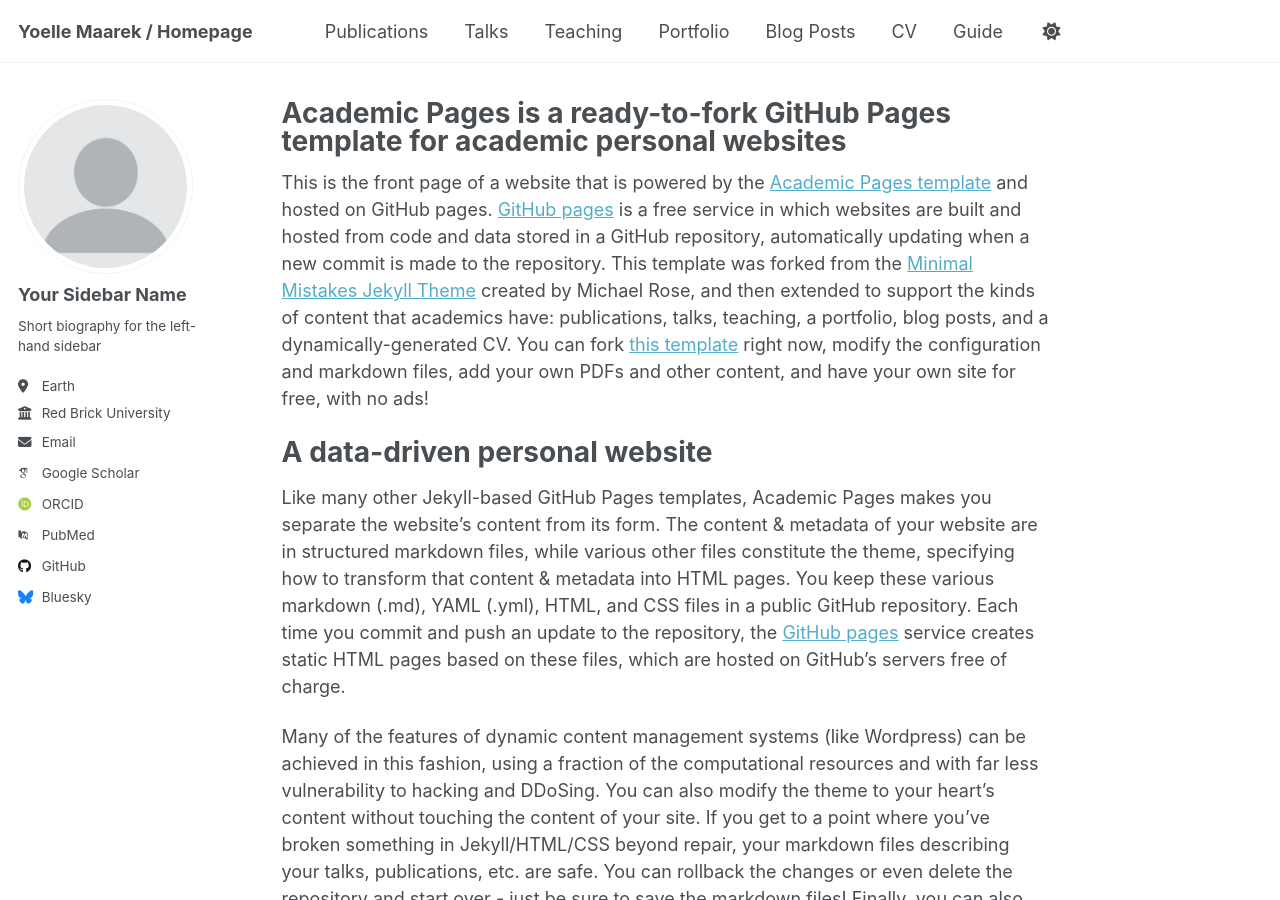
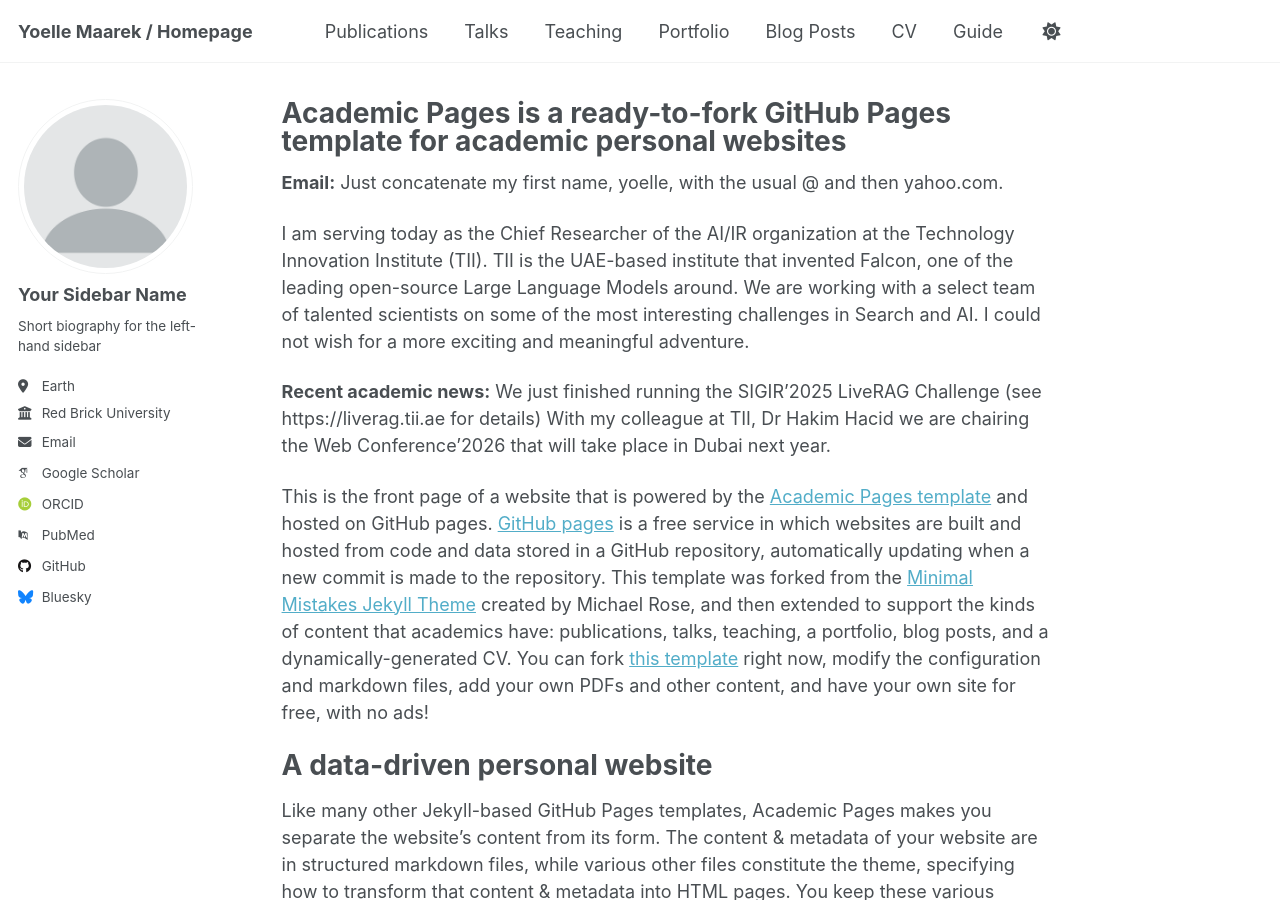
Before and after one commit to yoellemaarek/homepage, a Jekyll site: the page built from _pages/about.md, in a window 1280 px wide and 900 px high. Built offline with Jekyll 4.4.1, drawn with Linux system fonts in a browser that asks for light colours; some web fonts are replaced.

Commit message:
Update about.md

```diff
--- a/_pages/about.md
+++ b/_pages/about.md
@@ -6,6 +6,15 @@
   - /about/
   - /about.html
 ---
+
+**Email:** Just concatenate my first name, yoelle, with the usual @ and then yahoo.com.
+
+I am serving today as the Chief Researcher of the  AI/IR organization at the Technology Innovation Institute (TII). TII is the UAE-based institute that invented Falcon, one of the leading open-source Large Language Models around. We are working with a select team of talented scientists on some of the most interesting challenges in Search and AI. I could not wish for a more exciting and meaningful adventure.
+
+
+**Recent academic news:**
+We just finished running the SIGIR'2025 LiveRAG Challenge (see https://liverag.tii.ae for details)
+With my colleague at TII, Dr Hakim Hacid we are chairing the Web Conference'2026 that will take place in Dubai next year.
 
 This is the front page of a website that is powered by the [Academic Pages template](https://github.com/academicpages/academicpages.github.io) and hosted on GitHub pages. [GitHub pages](https://pages.github.com) is a free service in which websites are built and hosted from code and data stored in a GitHub repository, automatically updating when a new commit is made to the repository. This template was forked from the [Minimal Mistakes Jekyll Theme](https://mmistakes.github.io/minimal-mistakes/) created by Michael Rose, and then extended to support the kinds of content that academics have: publications, talks, teaching, a portfolio, blog posts, and a dynamically-generated CV. You can fork [this template](https://github.com/academicpages/academicpages.github.io) right now, modify the configuration and markdown files, add your own PDFs and other content, and have your own site for free, with no ads!
 
```
